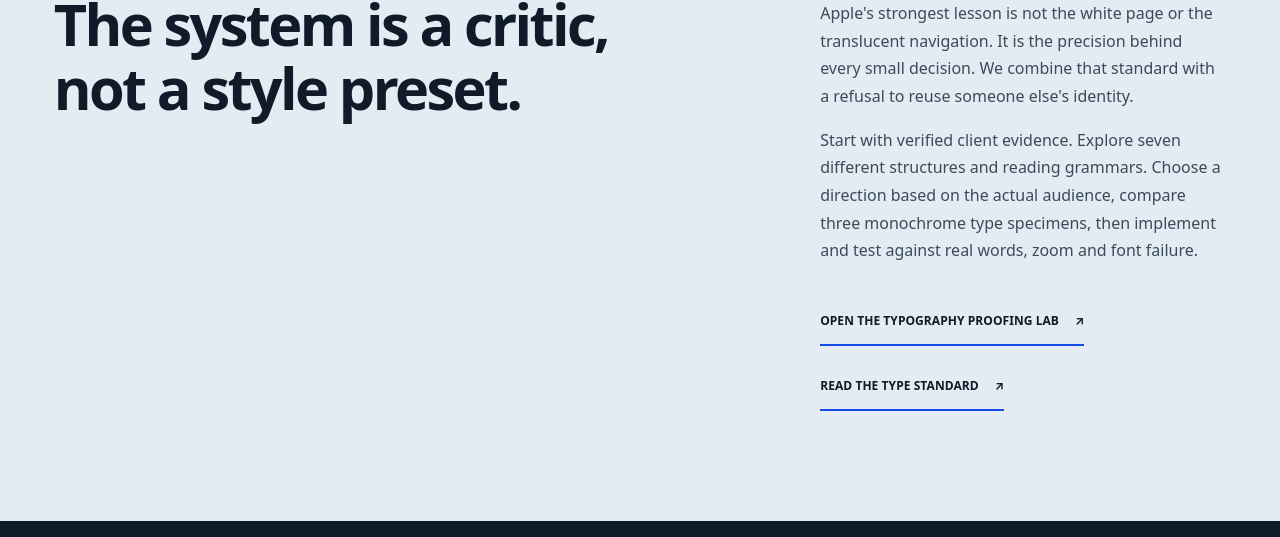
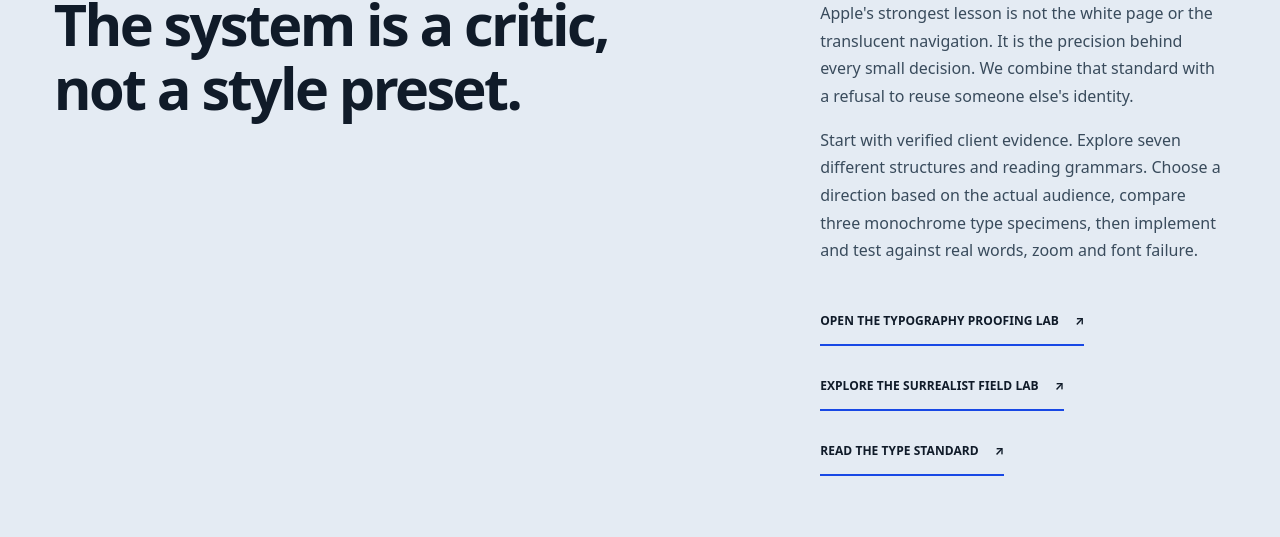
Before and after one commit to AzrielChoerulHakim/lazarus-design-os, a plain HTML site: page index.html in a window 1280 px wide. Shown: the part 2315-2852 px from the top of the page. Drawn offline with Linux system fonts and the light colour scheme.

Commit message:
feat(design-os): link experimental surrealist visual lab from field manual

```diff
--- a/index.html
+++ b/index.html
@@ -77,6 +77,7 @@
           <p>Apple's strongest lesson is not the white page or the translucent navigation. It is the precision behind every small decision. We combine that standard with a refusal to reuse someone else's identity.</p>
           <p>Start with verified client evidence. Explore seven different structures and reading grammars. Choose a direction based on the actual audience, compare three monochrome type specimens, then implement and test against real words, zoom and font failure.</p>
           <a class="text-link" href="./type-lab/">OPEN THE TYPOGRAPHY PROOFING LAB <span aria-hidden="true">↗</span></a>
+          <a class="text-link" href="./visual-lab/surrealist/">EXPLORE THE SURREALIST FIELD LAB <span aria-hidden="true">↗</span></a>
           <a class="text-link" href="https://github.com/AzrielChoerulHakim/lazarus-design-os/blob/main/docs/TYPOGRAPHY_SYSTEM.md">READ THE TYPE STANDARD <span aria-hidden="true">↗</span></a>
         </div>
       </div>
```
